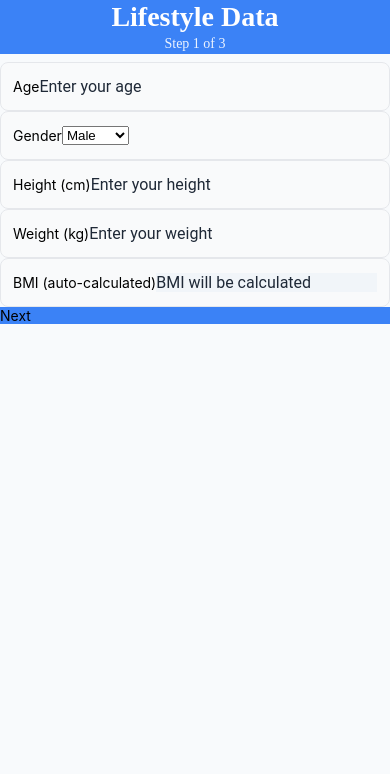
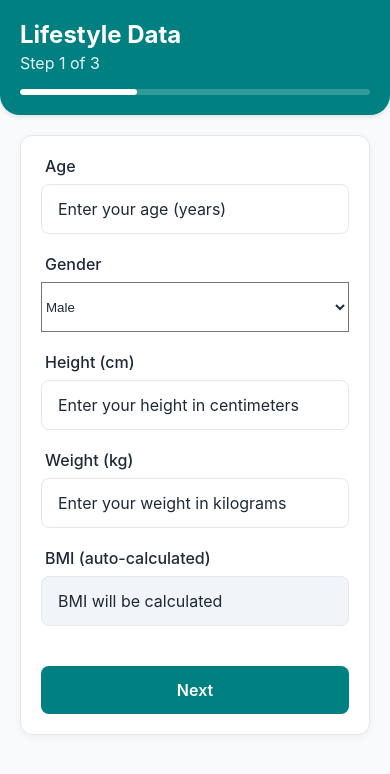
Before and after one commit to Sham17834/FinalYearProject, a React Native app: screen /LifestyleDataInput in a window 390 px wide. Shown: the top 774 px of the page. Built offline with nearby package versions, Linux system fonts and the light colour scheme.

Commit message:
Write log out logic

```diff
--- a/screens/HealthHomeScreen.js
+++ b/screens/HealthHomeScreen.js
@@ -355,7 +355,6 @@ const AnimatedProgressCircle = ({ percentage, size = 180, strokeWidth = 12 }) =>
         />
       </Svg>
 
-      {/* Score text */}
       <View style={{ position: 'absolute', alignItems: 'center' }}>
         <Text style={styles.progressNumber}>{percentage}</Text>
         <Text style={styles.progressSubtext}>out of 100</Text>
--- a/screens/LifestyleDataInputScreen.js
+++ b/screens/LifestyleDataInputScreen.js
@@ -1,4 +1,3 @@
-
 import React, { useState } from 'react';
 import {
   View,
@@ -9,12 +8,144 @@ import {
   SafeAreaView,
   StatusBar,
   Alert,
+  StyleSheet,
+  Platform
 } from 'react-native';
 import { Picker } from '@react-native-picker/picker';
 import { useNavigation } from '@react-navigation/native';
-import { styles } from './styles';
 
-// Mock backend predict function
+const styles = StyleSheet.create({
+  container: {
+    flex: 1,
+    backgroundColor: '#f8fafc',
+  },
+  header: {
+    padding: 20,
+    paddingTop: Platform.OS === 'ios' ? 40 : 20,
+    borderBottomLeftRadius: 20,
+    borderBottomRightRadius: 20,
+    shadowColor: '#000',
+    shadowOffset: { width: 0, height: 2 },
+    shadowOpacity: 0.1,
+    shadowRadius: 4,
+    elevation: 4,
+    backgroundColor: '#008080',
+  },
+  appName: {
+    fontSize: 24,
+    fontWeight: 'bold',
+    color: '#ffffff',
+    marginBottom: 4,
+  },
+  appTagline: {
+    fontSize: 16,
+    color: 'rgba(255, 255, 255, 0.9)',
+    marginBottom: 16,
+  },
+  progressBarContainer: {
+    height: 6,
+    backgroundColor: 'rgba(255, 255, 255, 0.2)',
+    borderRadius: 3,
+    overflow: 'hidden',
+  },
+  progressBar: {
+    height: '100%',
+    backgroundColor: '#ffffff',
+    borderRadius: 3,
+    transitionProperty: 'width',
+    transitionDuration: '300ms',
+  },
+  content: {
+    flex: 1,
+    padding: 20,
+  },
+  section: {
+    backgroundColor: '#ffffff',
+    borderRadius: 12,
+    padding: 20,
+    shadowColor: '#000',
+    shadowOffset: { width: 0, height: 2 },
+    shadowOpacity: 0.05,
+    shadowRadius: 8,
+    elevation: 2,
+    borderColor: '#e5e7eb',
+    borderWidth: 1,
+  },
+  inputContainer: {
+    marginBottom: 20,
+  },
+  inputLabel: {
+    fontSize: 16,
+    color: '#1f2937',
+    marginBottom: 8,
+    fontWeight: '500',
+    paddingLeft: 4,
+  },
+  input: {
+    height: 50,
+    borderColor: '#e5e7eb',
+    borderWidth: 1,
+    borderRadius: 8,
+    paddingHorizontal: 16,
+    fontSize: 16,
+    color: '#1f2937',
+    backgroundColor: '#ffffff',
+  },
+  picker: {
+    height: 50,
+    width: '100%',
+    color: '#1f2937',
+    backgroundColor: '#ffffff',
+  },
+  buttonContainer: {
+    flexDirection: 'row',
+    marginTop: 20,
+  },
+  primaryButton: {
+    flex: 1,
+    paddingVertical: 14,
+    borderRadius: 8,
+    alignItems: 'center',
+    justifyContent: 'center',
+    backgroundColor: '#008080',
+  },
+  primaryButtonText: {
+    color: '#ffffff',
+    fontSize: 16,
+    fontWeight: '600',
+  },
+  secondaryButton: {
+    paddingVertical: 14,
+    paddingHorizontal: 24,
+    borderRadius: 8,
+    borderColor: '#e5e7eb',
+    borderWidth: 1,
+    alignItems: 'center',
+    justifyContent: 'center',
+    backgroundColor: '#ffffff',
+  },
+  secondaryButtonText: {
+    color: '#000000ff',
+    fontSize: 16,
+    fontWeight: '600',
+  },
+  submitButton: {
+    backgroundColor: '#10b981',
+  },
+  disabledButton: {
+    backgroundColor: '#d1d5db',
+  },
+  linkText: {
+    color: '#3b82f6',
+    fontSize: 16,
+    fontWeight: '500',
+  },
+  secondaryText: {
+    color: '#6b7280',
+    fontSize: 14,
+  }
+});
+
 const fakePredict = (data) => {
   console.log('fakePredict called with:', data);
   return new Promise((resolve) => {
@@ -23,27 +154,27 @@ const fakePredict = (data) => {
 
       if (data.bmi < 18.5 || data.bmi > 24.9) score -= 15;
       if (data.bmi < 16 || data.bmi > 30) score -= 10;
-      if (data.dailySteps < 10000) score -= Math.floor((10000 - data.dailySteps) / 1000) * 2;
-      if (data.dailySteps > 20000) score += 5;
-      if (data.exerciseFrequency < 3) score -= (3 - data.exerciseFrequency) * 5;
-      if (data.exerciseFrequency > 5) score += 5;
-      if (data.sleepDuration < 7 || data.sleepDuration > 9) score -= Math.abs(8 - data.sleepDuration) * 5;
-      if (data.vegetableFruitIntake < 5) score -= (5 - data.vegetableFruitIntake) * 3;
-      score -= data.stressIndex * 2;
-      if (data.screenUsage > 4) score -= (data.screenUsage - 4) * 2;
-      if (data.alcohol === 'Yes') score -= 10;
-      if (data.smoking === 'Yes') score -= 15;
-      if (data.dietaryQuality === 'Poor') score -= 15;
-      else if (data.dietaryQuality === 'Average') score -= 5;
-      else if (data.dietaryQuality === 'Excellent') score += 5;
+      if (data.daily_steps < 10000) score -= Math.floor((10000 - data.daily_steps) / 1000) * 2;
+      if (data.daily_steps > 20000) score += 5;
+      if (data.exercise_frequency < 3) score -= (3 - data.exercise_frequency) * 5;
+      if (data.exercise_frequency > 5) score += 5;
+      if (data.sleep_hours < 7 || data.sleep_hours > 9) score -= Math.abs(8 - data.sleep_hours) * 5;
+      if (data.fruits_veggies < 5) score -= (5 - data.fruits_veggies) * 3;
+      score -= data.stress_level * 2;
+      if (data.screen_time_hours > 4) score -= (data.screen_time_hours - 4) * 2;
+      if (data.alcohol_consumption === 'Yes') score -= 10;
+      if (data.smoking_habit === 'Yes') score -= 15;
+      if (data.diet_quality === 'Poor') score -= 15;
+      else if (data.diet_quality === 'Average') score -= 5;
+      else if (data.diet_quality === 'Excellent') score += 5;
+      if (data.chronic_disease !== 'None') score -= 10;
 
       score = Math.max(0, Math.min(100, score));
 
       let risk = 'Low';
-      if (score < 60 || data.smoking === 'Yes' || data.bmi > 30) risk = 'High';
-      else if (score < 80 || data.alcohol === 'Yes') risk = 'Medium';
+      if (score < 60 || data.smoking_habit === 'Yes' || data.bmi > 30 || data.chronic_disease !== 'None') risk = 'High';
+      else if (score < 80 || data.alcohol_consumption === 'Yes') risk = 'Medium';
 
-      console.log('fakePredict result:', { score, risk });
       resolve({ score, risk });
     }, 1000);
   });
@@ -55,45 +186,43 @@ const LifestyleDataInputScreen = () => {
   const [isSubmitting, setIsSubmitting] = useState(false);
   const totalSteps = 3;
 
-  // Form state
   const [age, setAge] = useState('');
   const [gender, setGender] = useState('Male');
-  const [height, setHeight] = useState('');
-  const [weight, setWeight] = useState('');
+  const [heightCm, setHeightCm] = useState('');
+  const [weightKg, setWeightKg] = useState('');
   const [bmi, setBmi] = useState('');
+  const [chronicDisease, setChronicDisease] = useState('None');
   const [dailySteps, setDailySteps] = useState('');
   const [exerciseFrequency, setExerciseFrequency] = useState('');
-  const [sleepDuration, setSleepDuration] = useState('');
-  const [alcohol, setAlcohol] = useState('No');
-  const [smoking, setSmoking] = useState('No');
-  const [dietaryQuality, setDietaryQuality] = useState('Good');
-  const [vegetableFruitIntake, setVegetableFruitIntake] = useState('');
-  const [stressIndex, setStressIndex] = useState('');
-  const [screenUsage, setScreenUsage] = useState('');
+  const [sleepHours, setSleepHours] = useState('');
+  const [alcoholConsumption, setAlcoholConsumption] = useState('No');
+  const [smokingHabit, setSmokingHabit] = useState('No');
+  const [dietQuality, setDietQuality] = useState('Good');
+  const [fruitsVeggies, setFruitsVeggies] = useState('');
+  const [stressLevel, setStressLevel] = useState('');
+  const [screenTimeHours, setScreenTimeHours] = useState('');
 
-  // Calculate BMI
-  const calculateBMI = (heightCm, weightKg) => {
-    if (heightCm && weightKg && !isNaN(heightCm) && !isNaN(weightKg)) {
-      const heightM = parseFloat(heightCm) / 100;
-      const bmiValue = (parseFloat(weightKg) / (heightM * heightM)).toFixed(1);
+  const calculateBMI = (height, weight) => {
+    if (height && weight && !isNaN(height) && !isNaN(weight)) {
+      const heightM = parseFloat(height) / 100;
+      const bmiValue = (parseFloat(weight) / (heightM * heightM)).toFixed(1);
       setBmi(bmiValue);
     } else {
       setBmi('');
     }
   };
 
-  // Validation function
   const validateStep = (step) => {
     if (step === 1) {
       if (!age || isNaN(age) || parseInt(age) < 18 || parseInt(age) > 120) {
         Alert.alert('Error', 'Please enter a valid age (18-120)');
         return false;
       }
-      if (!height || isNaN(height) || parseFloat(height) < 100 || parseFloat(height) > 250) {
+      if (!heightCm || isNaN(heightCm) || parseFloat(heightCm) < 100 || parseFloat(heightCm) > 250) {
         Alert.alert('Error', 'Please enter a valid height (100-250 cm)');
         return false;
       }
-      if (!weight || isNaN(weight) || parseFloat(weight) < 30 || parseFloat(weight) > 300) {
+      if (!weightKg || isNaN(weightKg) || parseFloat(weightKg) < 30 || parseFloat(weightKg) > 300) {
         Alert.alert('Error', 'Please enter a valid weight (30-300 kg)');
         return false;
       }
@@ -106,21 +235,21 @@ const LifestyleDataInputScreen = () => {
         Alert.alert('Error', 'Please enter valid exercise frequency (0-7 days)');
         return false;
       }
-      if (!sleepDuration || isNaN(sleepDuration) || parseFloat(sleepDuration) < 0 || parseFloat(sleepDuration) > 24) {
-        Alert.alert('Error', 'Please enter valid sleep duration (0-24 hours)');
+      if (!sleepHours || isNaN(sleepHours) || parseFloat(sleepHours) < 0 || parseFloat(sleepHours) > 24) {
+        Alert.alert('Error', 'Please enter valid sleep hours (0-24)');
         return false;
       }
     } else if (step === 3) {
-      if (!vegetableFruitIntake || isNaN(vegetableFruitIntake) || parseInt(vegetableFruitIntake) < 0 || parseInt(vegetableFruitIntake) > 20) {
-        Alert.alert('Error', 'Please enter valid vegetable/fruit intake (0-20 servings)');
+      if (!fruitsVeggies || isNaN(fruitsVeggies) || parseInt(fruitsVeggies) < 0 || parseInt(fruitsVeggies) > 20) {
+        Alert.alert('Error', 'Please enter valid fruit/vegetable intake (0-20 servings)');
         return false;
       }
-      if (!stressIndex || isNaN(stressIndex) || parseInt(stressIndex) < 1 || parseInt(stressIndex) > 10) {
-        Alert.alert('Error', 'Please enter valid stress index (1-10)');
+      if (!stressLevel || isNaN(stressLevel) || parseInt(stressLevel) < 1 || parseInt(stressLevel) > 10) {
+        Alert.alert('Error', 'Please enter valid stress level (1-10)');
         return false;
       }
-      if (!screenUsage || isNaN(screenUsage) || parseFloat(screenUsage) < 0 || parseFloat(screenUsage) > 24) {
-        Alert.alert('Error', 'Please enter valid screen usage (0-24 hours)');
+      if (!screenTimeHours || isNaN(screenTimeHours) || parseFloat(screenTimeHours) < 0 || parseFloat(screenTimeHours) > 24) {
+        Alert.alert('Error', 'Please enter valid screen time (0-24 hours)');
         return false;
       }
     }
@@ -142,10 +271,7 @@ const LifestyleDataInputScreen = () => {
   };
 
   const handleSubmit = async () => {
-    console.log('handleSubmit called');
-
     if (!validateStep(currentStep)) {
-      console.log('Validation failed for step:', currentStep);
       return;
     }
 
@@ -154,32 +280,24 @@ const LifestyleDataInputScreen = () => {
     const data = {
       age: parseInt(age),
       gender,
-      height: parseFloat(height),
-      weight: parseFloat(weight),
+      height_cm: parseFloat(heightCm),
+      weight_kg: parseFloat(weightKg),
       bmi: parseFloat(bmi),
-      dailySteps: parseInt(dailySteps),
-      exerciseFrequency: parseInt(exerciseFrequency),
-      sleepDuration: parseFloat(sleepDuration),
-      alcohol,
-      smoking,
-      dietaryQuality,
-      vegetableFruitIntake: parseInt(vegetableFruitIntake),
-      stressIndex: parseInt(stressIndex),
-      screenUsage: parseFloat(screenUsage),
+      chronic_disease: chronicDisease,
+      daily_steps: parseInt(dailySteps),
+      exercise_frequency: parseInt(exerciseFrequency),
+      sleep_hours: parseFloat(sleepHours),
+      alcohol_consumption: alcoholConsumption,
+      smoking_habit: smokingHabit,
+      diet_quality: dietQuality,
+      fruits_veggies: parseInt(fruitsVeggies),
+      stress_level: parseInt(stressLevel),
+      screen_time_hours: parseFloat(screenTimeHours),
     };
 
     try {
-      console.log('Calling fakePredict with data:', data);
       const result = await fakePredict(data);
-      console.log('fakePredict result:', result);
-
-      const lifestyleData = {
-        ...data,
-        score: result.score,
-        risk: result.risk
-      };
-
-      console.log('Navigating with lifestyleData:', lifestyleData);
+      const lifestyleData = { ...data, score: result.score, risk: result.risk };
 
       navigation.navigate('MainApp', {
         screen: 'Home',
@@ -187,18 +305,17 @@ const LifestyleDataInputScreen = () => {
       });
 
       setIsSubmitting(false);
-
     } catch (error) {
-      console.error('Fake predict error:', error);
+      console.error('Prediction error:', error);
       setIsSubmitting(false);
-      Alert.alert('Error', 'Failed to process lifestyle data. Please try again.');
+      Alert.alert('Error', 'Failed to process data. Please try again.');
     }
   };
 
   return (
     <SafeAreaView style={styles.container}>
-      <StatusBar barStyle="light-content" backgroundColor="#3b82f6" />
-      <View style={[styles.header, { backgroundColor: '#3b82f6' }]}>
+      <StatusBar barStyle="light-content" backgroundColor="#008080" />
+      <View style={styles.header}>
         <Text style={styles.appName}>Lifestyle Data</Text>
         <Text style={styles.appTagline}>Step {currentStep} of {totalSteps}</Text>
         <View style={styles.progressBarContainer}>
@@ -213,13 +330,10 @@ const LifestyleDataInputScreen = () => {
                 <Text style={styles.inputLabel}>Age</Text>
                 <TextInput
                   style={styles.input}
-                  placeholder="Enter your age"
+                  placeholder="Enter your age (years)"
                   keyboardType="numeric"
                   value={age}
-                  onChangeText={(text) => {
-                    setAge(text);
-                    if (height && weight) calculateBMI(height, weight);
-                  }}
+                  onChangeText={setAge}
                 />
               </View>
               <View style={styles.inputContainer}>
@@ -231,19 +345,18 @@ const LifestyleDataInputScreen = () => {
                 >
                   <Picker.Item label="Male" value="Male" />
                   <Picker.Item label="Female" value="Female" />
-                  <Picker.Item label="Other" value="Other" />
                 </Picker>
               </View>
               <View style={styles.inputContainer}>
                 <Text style={styles.inputLabel}>Height (cm)</Text>
                 <TextInput
                   style={styles.input}
-                  placeholder="Enter your height"
+                  placeholder="Enter your height in centimeters"
                   keyboardType="numeric"
-                  value={height}
+                  value={heightCm}
                   onChangeText={(text) => {
-                    setHeight(text);
-                    if (text && weight) calculateBMI(text, weight);
+                    setHeightCm(text);
+                    if (text && weightKg) calculateBMI(text, weightKg);
                   }}
                 />
               </View>
@@ -251,12 +364,12 @@ const LifestyleDataInputScreen = () => {
                 <Text style={styles.inputLabel}>Weight (kg)</Text>
                 <TextInput
                   style={styles.input}
-                  placeholder="Enter your weight"
+                  placeholder="Enter your weight in kilograms"
                   keyboardType="numeric"
-                  value={weight}
+                  value={weightKg}
                   onChangeText={(text) => {
-                    setWeight(text);
-                    if (height && text) calculateBMI(height, text);
+                    setWeightKg(text);
+                    if (heightCm && text) calculateBMI(heightCm, text);
                   }}
                 />
               </View>
@@ -274,6 +387,19 @@ const LifestyleDataInputScreen = () => {
           {currentStep === 2 && (
             <>
               <View style={styles.inputContainer}>
+                <Text style={styles.inputLabel}>Chronic Disease</Text>
+                <Picker
+                  selectedValue={chronicDisease}
+                  style={styles.picker}
+                  onValueChange={(itemValue) => setChronicDisease(itemValue)}
+                >
+                  <Picker.Item label="None" value="None" />
+                  <Picker.Item label="Stroke" value="Stroke" />
+                  <Picker.Item label="Hypertension" value="Hypertension" />
+                  <Picker.Item label="Obesity" value="Obesity" />
+                </Picker>
+              </View>
+              <View style={styles.inputContainer}>
                 <Text style={styles.inputLabel}>Average Daily Steps</Text>
                 <TextInput
                   style={styles.input}
@@ -287,28 +413,28 @@ const LifestyleDataInputScreen = () => {
                 <Text style={styles.inputLabel}>Weekly Exercise Frequency (days)</Text>
                 <TextInput
                   style={styles.input}
-                  placeholder="Enter days (0-7)"
+                  placeholder="Enter days per week (0-7)"
                   keyboardType="numeric"
                   value={exerciseFrequency}
                   onChangeText={setExerciseFrequency}
                 />
               </View>
               <View style={styles.inputContainer}>
-                <Text style={styles.inputLabel}>Average Daily Sleep Duration (hours)</Text>
+                <Text style={styles.inputLabel}>Average Daily Sleep Hours</Text>
                 <TextInput
                   style={styles.input}
-                  placeholder="Enter hours"
+                  placeholder="Enter hours of sleep per day"
                   keyboardType="numeric"
-                  value={sleepDuration}
-                  onChangeText={setSleepDuration}
+                  value={sleepHours}
+                  onChangeText={setSleepHours}
                 />
               </View>
               <View style={styles.inputContainer}>
                 <Text style={styles.inputLabel}>Alcohol Consumption</Text>
                 <Picker
-                  selectedValue={alcohol}
+                  selectedValue={alcoholConsumption}
                   style={styles.picker}
-                  onValueChange={(itemValue) => setAlcohol(itemValue)}
+                  onValueChange={(itemValue) => setAlcoholConsumption(itemValue)}
                 >
                   <Picker.Item label="No" value="No" />
                   <Picker.Item label="Yes" value="Yes" />
@@ -319,22 +445,22 @@ const LifestyleDataInputScreen = () => {
           {currentStep === 3 && (
             <>
               <View style={styles.inputContainer}>
-                <Text style={styles.inputLabel}>Smoking</Text>
+                <Text style={styles.inputLabel}>Smoking Habit</Text>
                 <Picker
-                  selectedValue={smoking}
+                  selectedValue={smokingHabit}
                   style={styles.picker}
-                  onValueChange={(itemValue) => setSmoking(itemValue)}
+                  onValueChange={(itemValue) => setSmokingHabit(itemValue)}
                 >
                   <Picker.Item label="No" value="No" />
                   <Picker.Item label="Yes" value="Yes" />
                 </Picker>
               </View>
               <View style={styles.inputContainer}>
-                <Text style={styles.inputLabel}>Dietary Quality</Text>
+                <Text style={styles.inputLabel}>Diet Quality</Text>
                 <Picker
-                  selectedValue={dietaryQuality}
+                  selectedValue={dietQuality}
                   style={styles.picker}
-                  onValueChange={(itemValue) => setDietaryQuality(itemValue)}
+                  onValueChange={(itemValue) => setDietQuality(itemValue)}
                 >
                   <Picker.Item label="Excellent" value="Excellent" />
                   <Picker.Item label="Good" value="Good" />
@@ -343,33 +469,33 @@ const LifestyleDataInputScreen = () => {
                 </Picker>
               </View>
               <View style={styles.inputContainer}>
-                <Text style={styles.inputLabel}>Daily Vegetable/Fruit Intake (servings)</Text>
+                <Text style={styles.inputLabel}>Daily Fruit/Vegetable Consumption (servings)</Text>
                 <TextInput
                   style={styles.input}
-                  placeholder="Enter servings"
+                  placeholder="Enter number of servings per day"
                   keyboardType="numeric"
-                  value={vegetableFruitIntake}
-                  onChangeText={setVegetableFruitIntake}
+                  value={fruitsVeggies}
+                  onChangeText={setFruitsVeggies}
                 />
               </View>
               <View style={styles.inputContainer}>
-                <Text style={styles.inputLabel}>Stress Index (1-10)</Text>
+                <Text style={styles.inputLabel}>Stress Level (1-10)</Text>
                 <TextInput
                   style={styles.input}
-                  placeholder="Enter stress index"
+                  placeholder="Enter stress level (1-10)"
                   keyboardType="numeric"
-                  value={stressIndex}
-                  onChangeText={setStressIndex}
+                  value={stressLevel}
+                  onChangeText={setStressLevel}
                 />
               </View>
               <View style={styles.inputContainer}>
-                <Text style={styles.inputLabel}>Daily Screen Usage (hours)</Text>
+                <Text style={styles.inputLabel}>Daily Screen Time (hours)</Text>
                 <TextInput
                   style={styles.input}
-                  placeholder="Enter hours"
+                  placeholder="Enter hours of screen time per day"
                   keyboardType="numeric"
-                  value={screenUsage}
-                  onChangeText={setScreenUsage}
+                  value={screenTimeHours}
+                  onChangeText={setScreenTimeHours}
                 />
               </View>
             </>
@@ -386,7 +512,7 @@ const LifestyleDataInputScreen = () => {
             )}
             {currentStep < totalSteps ? (
               <TouchableOpacity
-                style={[styles.primaryButton, { backgroundColor: '#3b82f6', flex: 1 }]}
+                style={styles.primaryButton}
                 onPress={handleNext}
                 disabled={isSubmitting}
               >
@@ -396,10 +522,8 @@ const LifestyleDataInputScreen = () => {
               <TouchableOpacity
                 style={[
                   styles.primaryButton,
-                  {
-                    backgroundColor: isSubmitting ? '#9ca3af' : '#10b981',
-                    flex: 1
-                  }
+                  styles.submitButton,
+                  isSubmitting && styles.disabledButton
                 ]}
                 onPress={handleSubmit}
                 disabled={isSubmitting}
```
Also changed, not shown: screens/ProfileScreen.js (+33 -2 lines).
